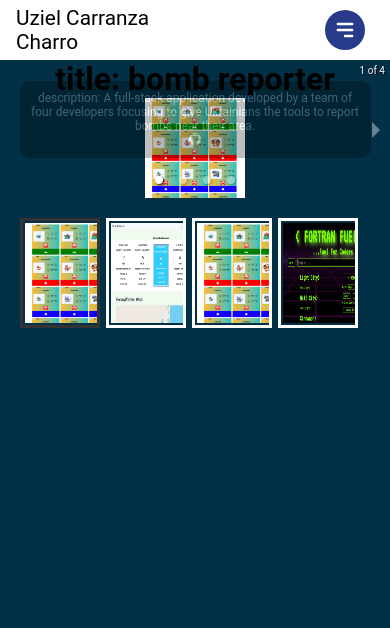
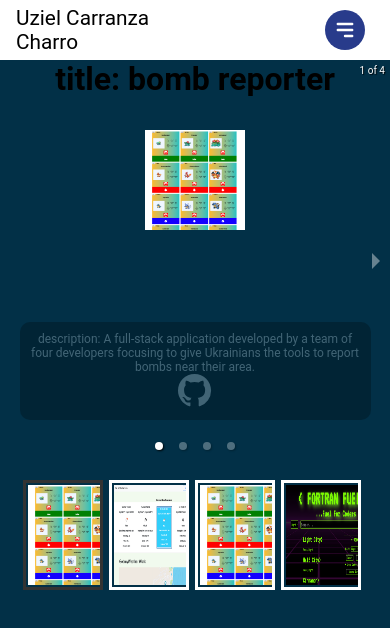
Before and after one commit to UzielCarranza/Uziel_Carranza-Charro, a React (Create React App) app: page /front-end in a window 390 px wide. Shown: the top 628 px of the page. Built offline with nearby package versions, Linux system fonts and the light colour scheme.

Commit message:
adds responsivennes for the carousel in mobile view

```diff
--- a/src/styles/carousel.css
+++ b/src/styles/carousel.css
@@ -0,0 +1,45 @@
+
+
+.carousel-root {
+    display: flex;
+    flex-direction: column;
+    justify-content: center;
+    text-align: center;
+}
+.carousel{
+    display: flex;
+    flex-direction: column;
+    height: 100%;
+}
+
+
+.slider-wrapper > ul > li > div{
+    display: flex;
+    flex-direction: column;
+    justify-content: start;
+    text-align: center;
+    height: 25em;
+}
+.slider-wrapper > ul > li > div > .project-img{
+    margin: 2em auto;
+    z-index: 0;
+}
+.link-element-carousel{
+    height: 50%;
+    width: 10%;
+}
+
+
+.control-dots{
+    display: flex;
+    justify-content: center;
+    margin-top: 70%;
+}
+
+.legend{
+    opacity: 1;
+}
+.legend-hovering:hover{
+    display: block;
+    cursor: pointer;
+}
```
